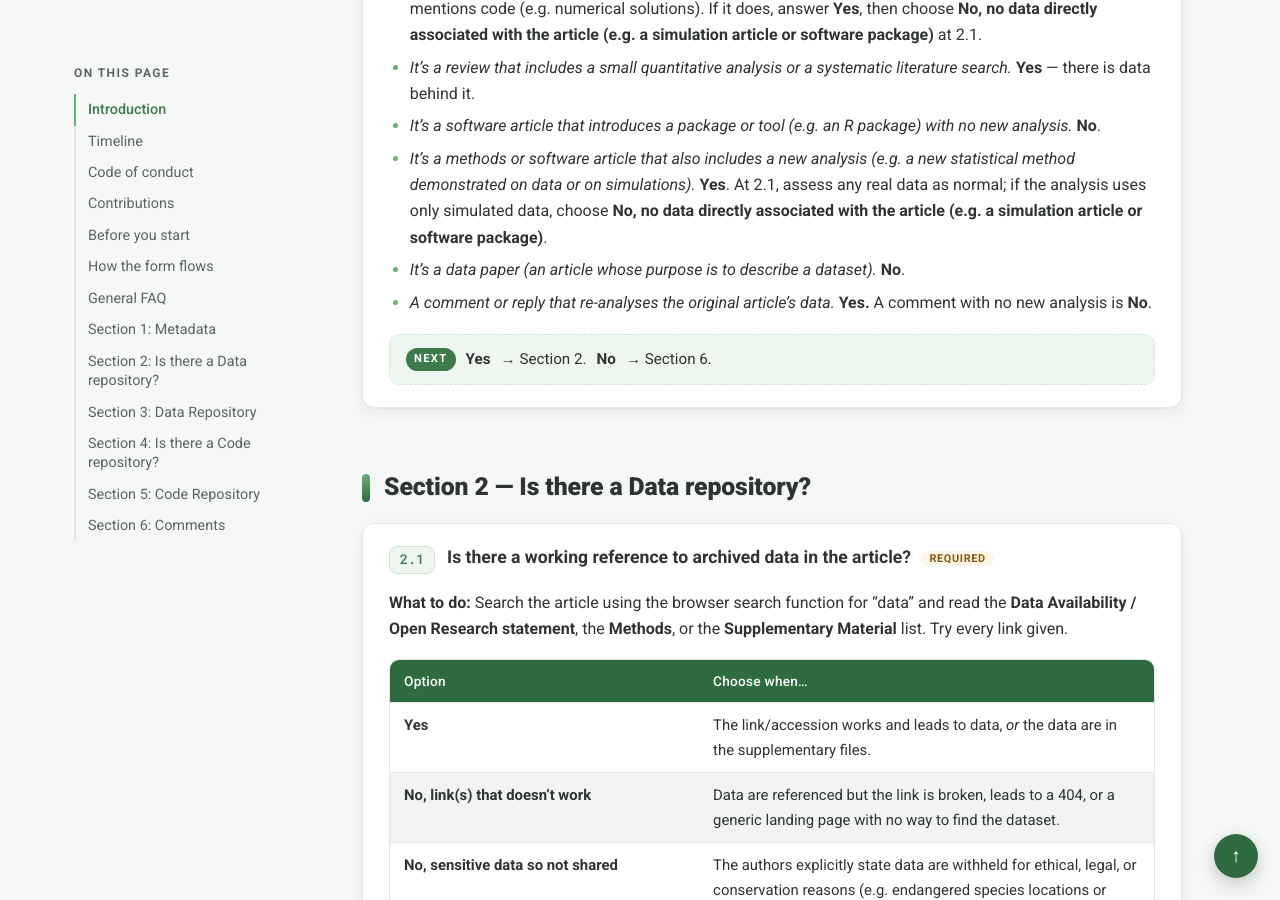
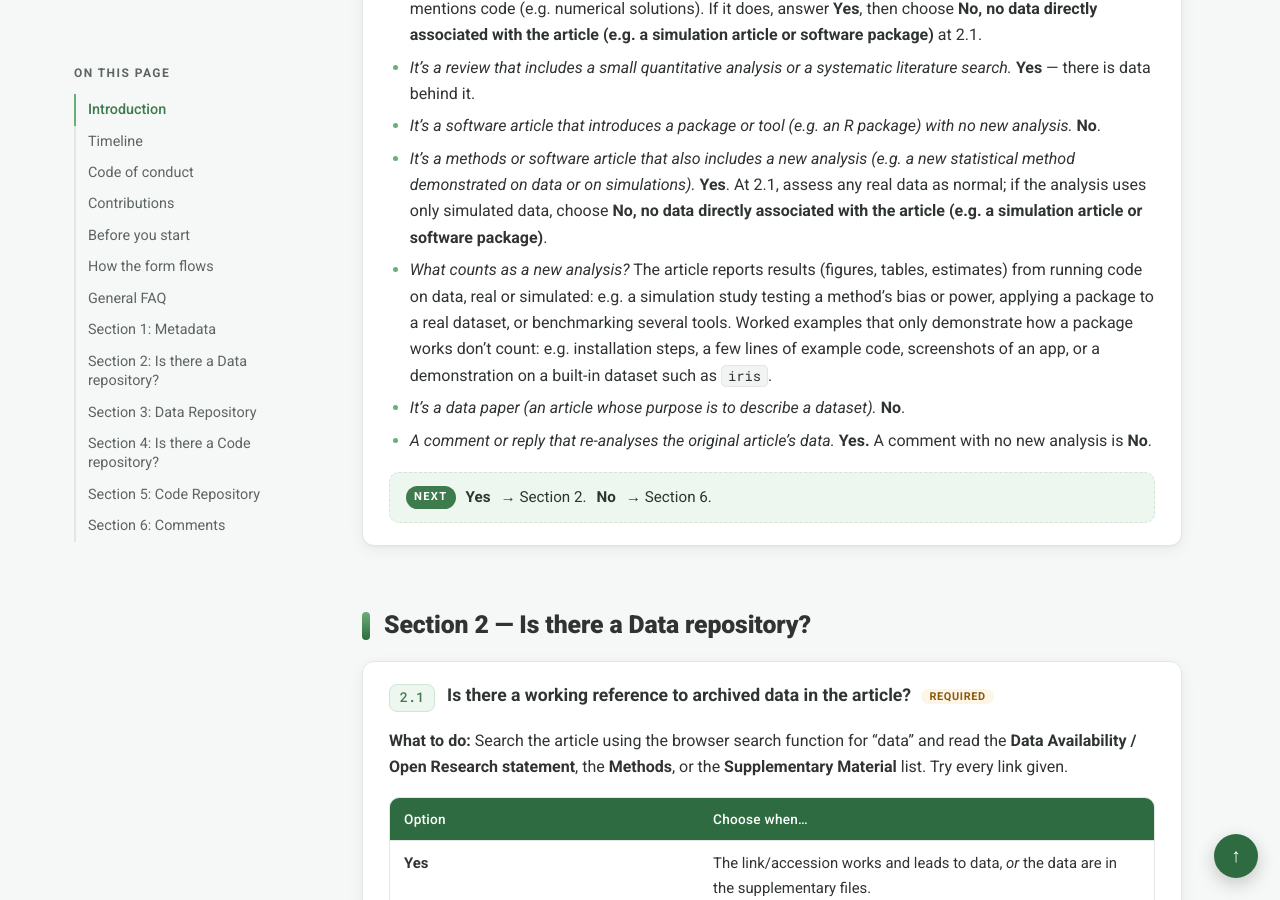
Before and after one commit to EIvimeyCook/Data-Code_Society, a Jekyll site: the page built from FAQ.md, in a window 1280 px wide and 900 px high, scrolled down 7754 px. Built offline with Jekyll 4.4.1, drawn with Linux system fonts in a browser that asks for light colours; our own code applies the rules of GitHub Pages for plain Markdown files.

Commit message:
Update FAQ.md

```diff
--- a/FAQ.md
+++ b/FAQ.md
@@ -217,6 +217,7 @@ The Zoom chat or the dedicated Slack channel.
 - *It's a review that includes a small quantitative analysis or a systematic literature search.* **Yes** — there is data behind it.
 - *It's a software article that introduces a package or tool (e.g. an R package) with no new analysis.* **No**.
 - *It's a methods or software article that also includes a new analysis (e.g. a new statistical method demonstrated on data or on simulations).* **Yes**. At 2.1, assess any real data as normal; if the analysis uses only simulated data, choose **No, no data directly associated with the article (e.g. a simulation article or software package)**.
+- *What counts as a new analysis?* The article reports results (figures, tables, estimates) from running code on data, real or simulated: e.g. a simulation study testing a method's bias or power, applying a package to a real dataset, or benchmarking several tools. Worked examples that only demonstrate how a package works don't count: e.g. installation steps, a few lines of example code, screenshots of an app, or a demonstration on a built-in dataset such as `iris`.
 - *It's a data paper (an article whose purpose is to describe a dataset).* **No**.
 - *A comment or reply that re-analyses the original article's data.* **Yes.** A comment with no new analysis is **No**.
 
```
